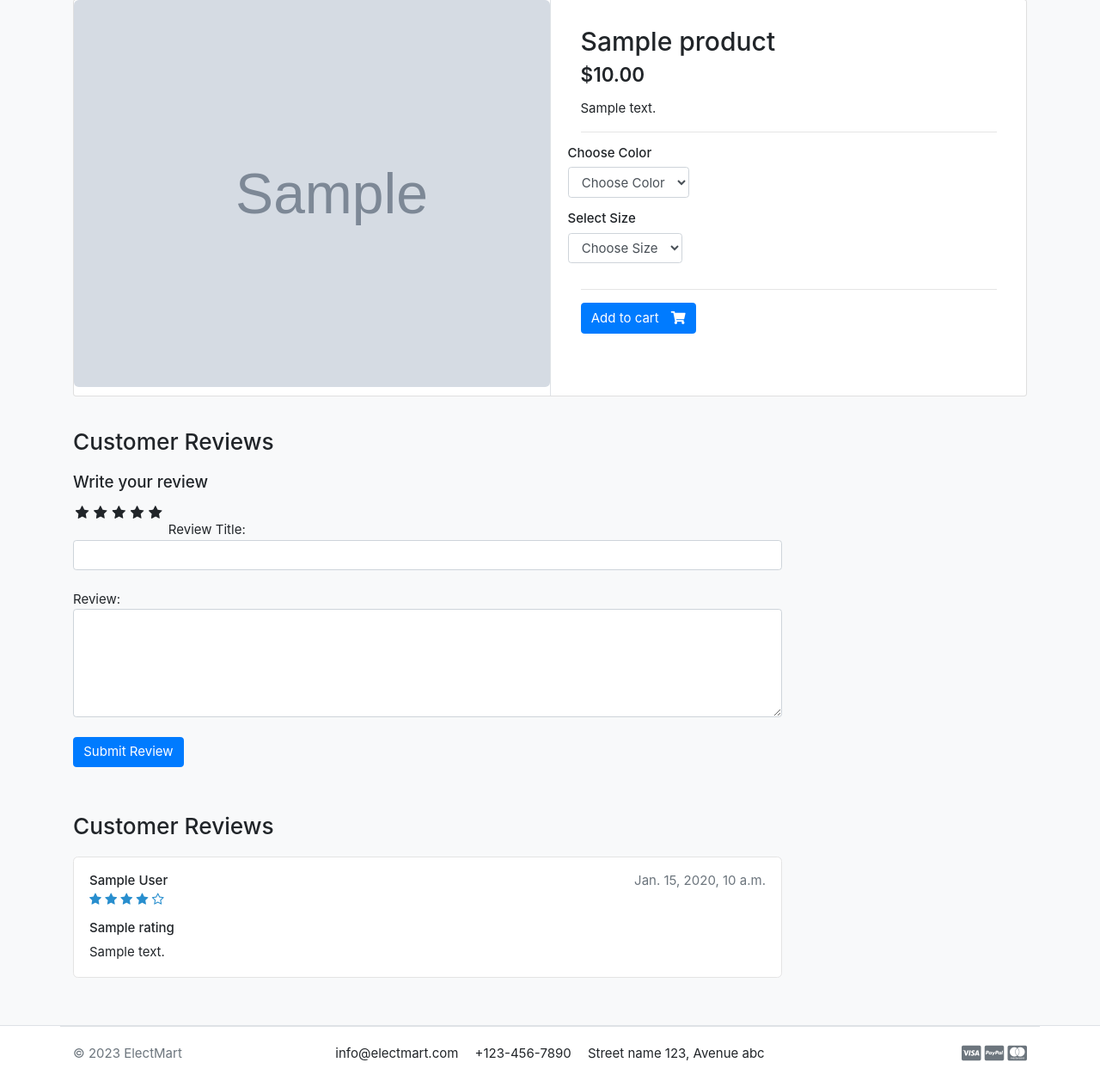
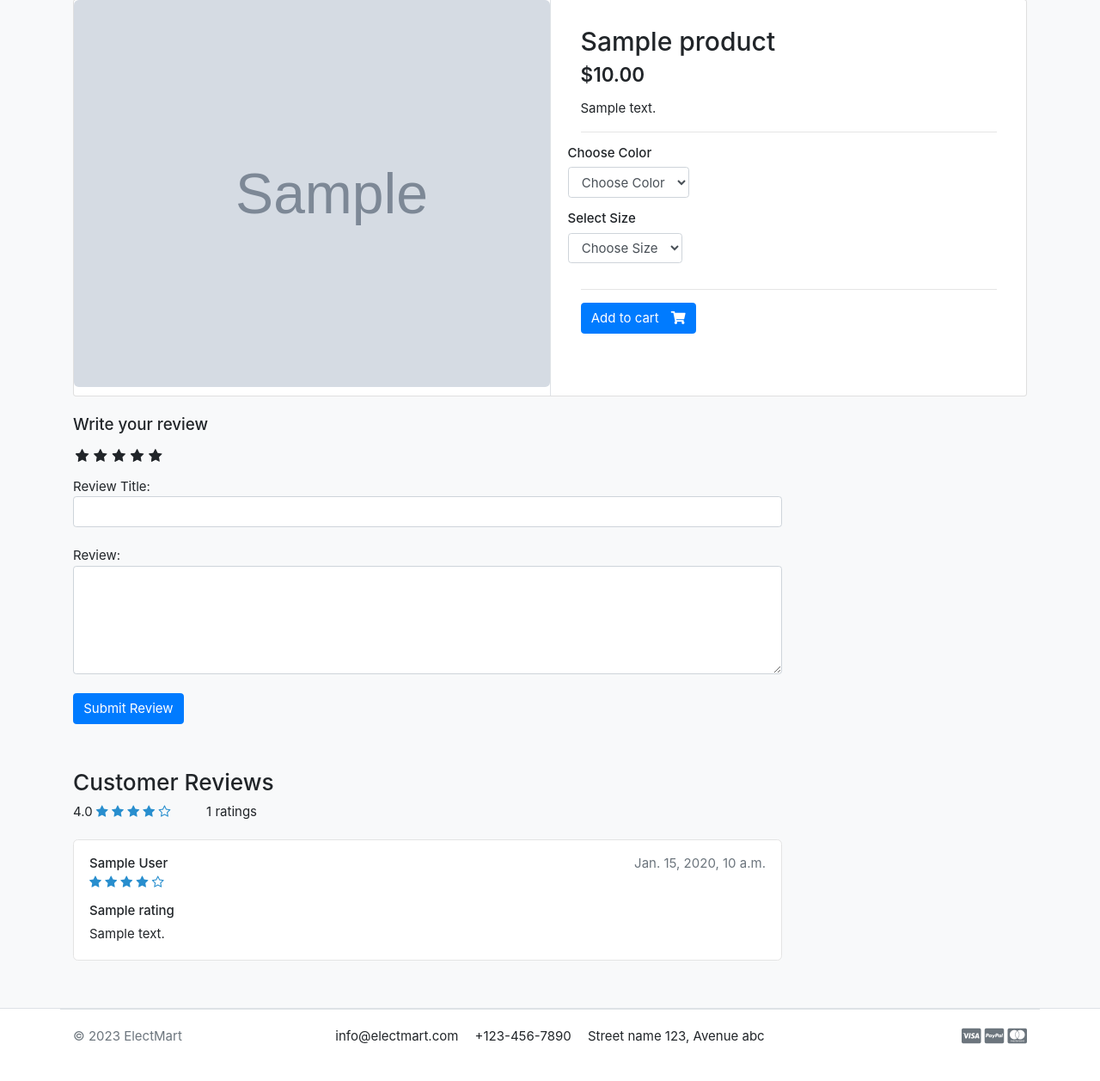
Before and after one commit to kbjss071/electMart, a Django app: a page that uses electMart/templates/store/product_detail.html in a window 1280 px wide. Shown: the part 205-1462 px from the top of the page at 86% size. After the commit the page ends 1419 px from the top, so only its background shows below. Run offline with Django 4.2, Linux system fonts and the light colour scheme; a user stored in the database is signed in; tables that the repository leaves empty hold one stand-in row (values such as "Sample post"); grey boxes marked "Sample" are stand-in pictures; some libraries are stand-ins or nearby versions; some web fonts are replaced.

Commit message:
added feature for all reviews average rate and count

```diff
--- a/electMart/static/css/styles.css
+++ b/electMart/static/css/styles.css
@@ -42,3 +42,8 @@ input:checked + label:hover, input:checked ~ label:hover, input:checked ~ label:
 .rating-star i{
     color: #288ece;
 }
+
+.review {
+    /* font-size: smaller; */
+    margin-left: 2.5rem;
+}
--- a/electMart/store/models.py
+++ b/electMart/store/models.py
@@ -2,6 +2,7 @@ from django.db import models
 from category.models import Category
 from django.urls import reverse
 from accounts.models import Account
+from django.db.models import Avg, Count
 
 # Create your models here.
 class Product(models.Model):
@@ -22,6 +23,20 @@ class Product(models.Model):
 
     def __str__(self):
         return self.product_name
+
+    def averageRate(self):
+        reviews = Rating.objects.filter(product_id=self.id, status=True).aggregate(average=Avg('rating'))
+        avg = 0
+        if reviews['average'] is not None:
+            avg = float(reviews['average'])
+        return avg
+
+    def reviewCount(self):
+        reviews = Rating.objects.filter(product_id=self.id, status=True).aggregate(count=Count('id'))
+        count = 0
+        if reviews['count'] is not None:
+            count = int(reviews['count'])
+        return count
 
 class VariationManager(models.Manager):
     def colors(self):
--- a/electMart/store/views.py
+++ b/electMart/store/views.py
@@ -44,10 +44,12 @@ def product_detail(request, category_slug, product_slug):
         in_cart = CartItem.objects.filter(cart__cart_id=get_cart_id(request), product=single_product).exists()
     except Exception as e:
         raise e
-
-    try:
-        orderProduct = OrderProduct.objects.filter(user=request.user, product_id=single_product.id).exists()
-    except OrderProduct.DoesNotExist:
+    if request.user.is_authenticated:
+        try:
+            orderProduct = OrderProduct.objects.filter(user=request.user, product_id=single_product.id).exists()
+        except OrderProduct.DoesNotExist:
+            orderProduct = None
+    else:
         orderProduct = None
 
     reviews = Rating.objects.filter(product_id=single_product.id, status=True)
--- a/electMart/templates/store/product_detail.html
+++ b/electMart/templates/store/product_detail.html
@@ -75,16 +75,10 @@
     <div class="row">
                 <div class="col-md-9">
 
-        <header class="section-heading">
-            <h3>Customer Reviews </h3>
-
-        </header>
-
         <form action="{% url 'submit_review' single_product.id %}" method="POST">
             {% csrf_token %}
-            <h5>Write your review</h5>
             <div>
-                <!-- Rating start -->
+                <h5>Write your review</h5>
                 <div class="rate">
                     <input type="radio" name="rating" id="rating10" value="5" required><label for="rating10" title="5"></label>
                     <input type="radio" name="rating" id="rating9" value="4.5" required><label for="rating9" title="4.5" class="half"></label>
@@ -97,7 +91,7 @@
                     <input type="radio" name="rating" id="rating2" value="1" required><label for="rating2" title="1"></label>
                     <input type="radio" name="rating" id="rating1" value="0.5" required><label for="rating1" title="0.5" class="half"></label>
                 </div>
-
+                <br>
                 Review Title:
                 <input type="text" class="form-control" name="subject" required>
                 <br>
@@ -120,6 +114,17 @@
         <br>
         <header class="section-heading">
             <h3>Customer Reviews</h3>
+            <div class="rating-star">
+                <span>{{ single_product.averageRate }} </span>
+                <span>
+                    <i class="fa fa-star{% if single_product.averageRate < 0.5 %}-o{% elif single_product.averageRate >= 0.5 and single_product.averageRate < 1 %}-half-o {% endif %}"></i>
+                    <i class="fa fa-star{% if single_product.averageRate < 1.5 %}-o{% elif single_product.averageRate >= 1.5 and single_product.averageRate < 2 %}-half-o {% endif %}"></i>
+                    <i class="fa fa-star{% if single_product.averageRate < 2.5 %}-o{% elif single_product.averageRate >= 2.5 and single_product.averageRate < 3 %}-half-o {% endif %}"></i>
+                    <i class="fa fa-star{% if single_product.averageRate < 3.5 %}-o{% elif single_product.averageRate >= 3.5 and single_product.averageRate < 4 %}-half-o {% endif %}"></i>
+                    <i class="fa fa-star{% if single_product.averageRate < 4.5 %}-o{% elif single_product.averageRate >= 4.5 and single_product.averageRate < 5 %}-half-o {% endif %}"></i>
+                </span>
+                <span class="review">{{single_product.reviewCount}} ratings</span>
+            </div>
         </header>
 
         {% for review in reviews %}
```
